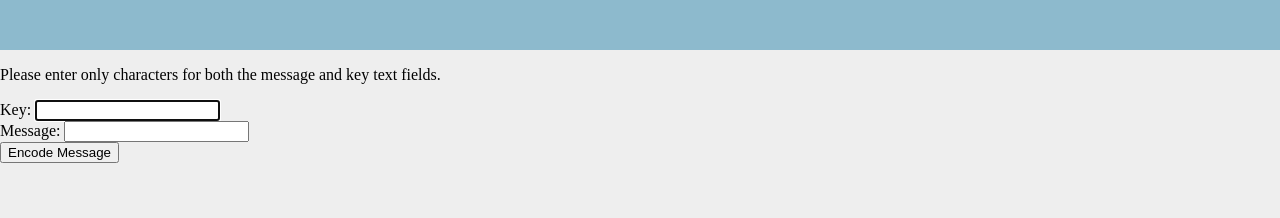
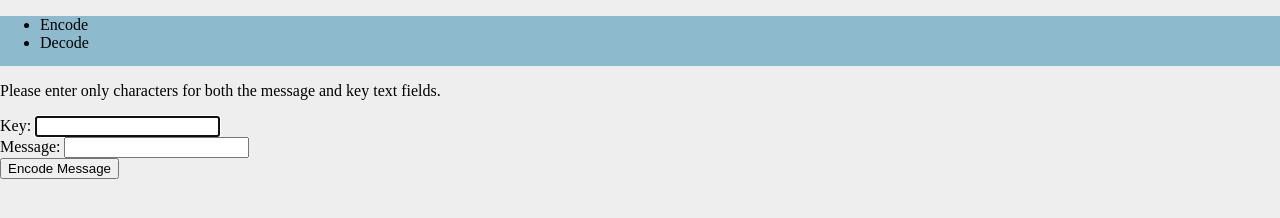
Before and after one commit to Androxium/vigenere-cipher-site, a plain HTML site: page index.html in a window 1280 px wide. Drawn offline with Linux system fonts and the light colour scheme.

Commit message:
Vigenere Cipher Encoder

```diff
--- a/assets/script.js
+++ b/assets/script.js
@@ -2,7 +2,6 @@
 let key;
 let message;
 let keyArray = [];
-
 
 function main(){
     onClickFunc();
--- a/index.html
+++ b/index.html
@@ -10,7 +10,12 @@
 </head>
 <body>
     <header id="header">
-
+        <nav id="navbar">
+            <ul>
+                <li>Encode</li>
+                <li>Decode</li>
+            </ul>
+        </nav>
     </header>
     <p id="instructions">
         Please enter only characters for both the message and key text fields.
```
Also changed, not shown: assets/style.css (line endings or trailing spaces).
